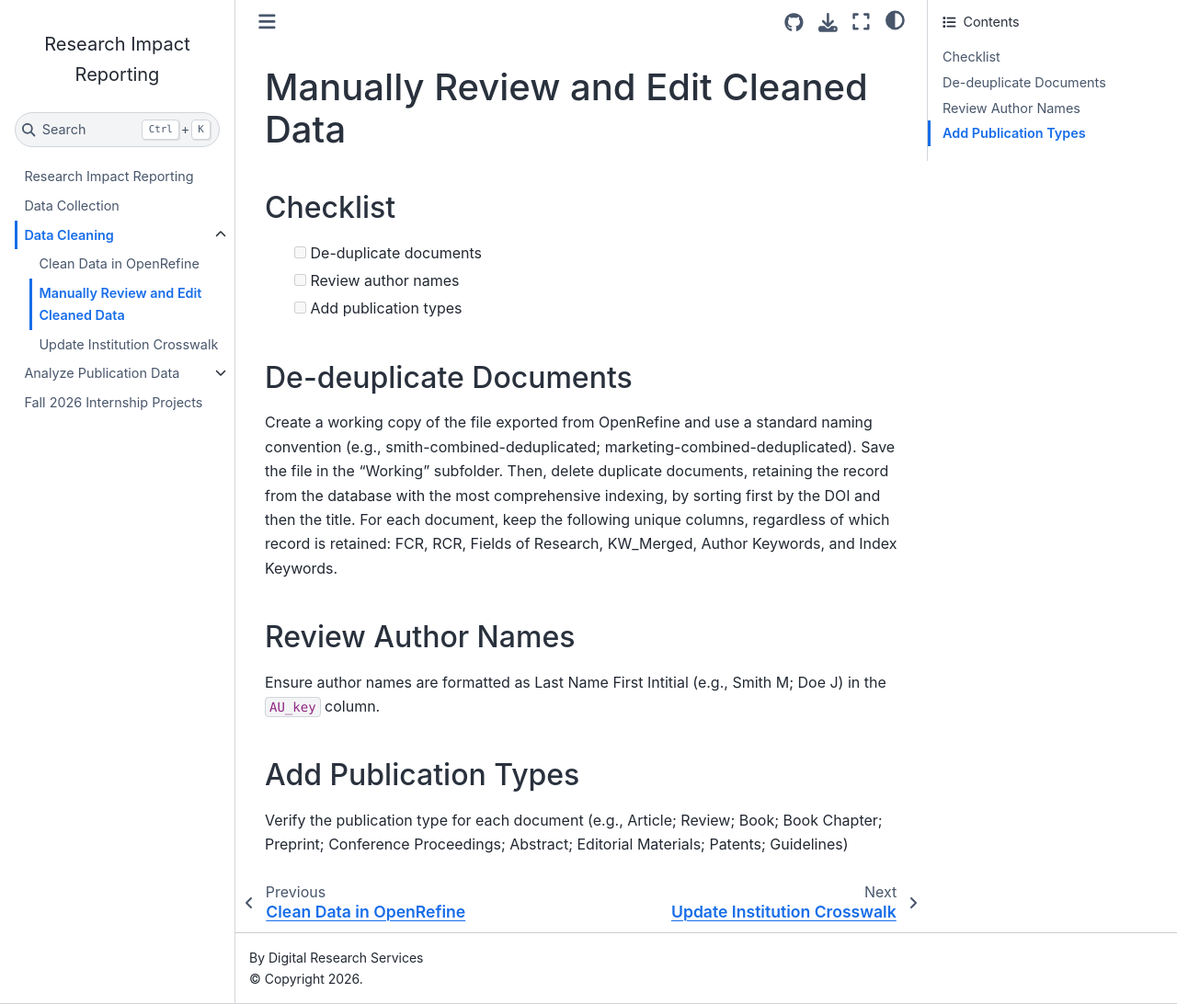
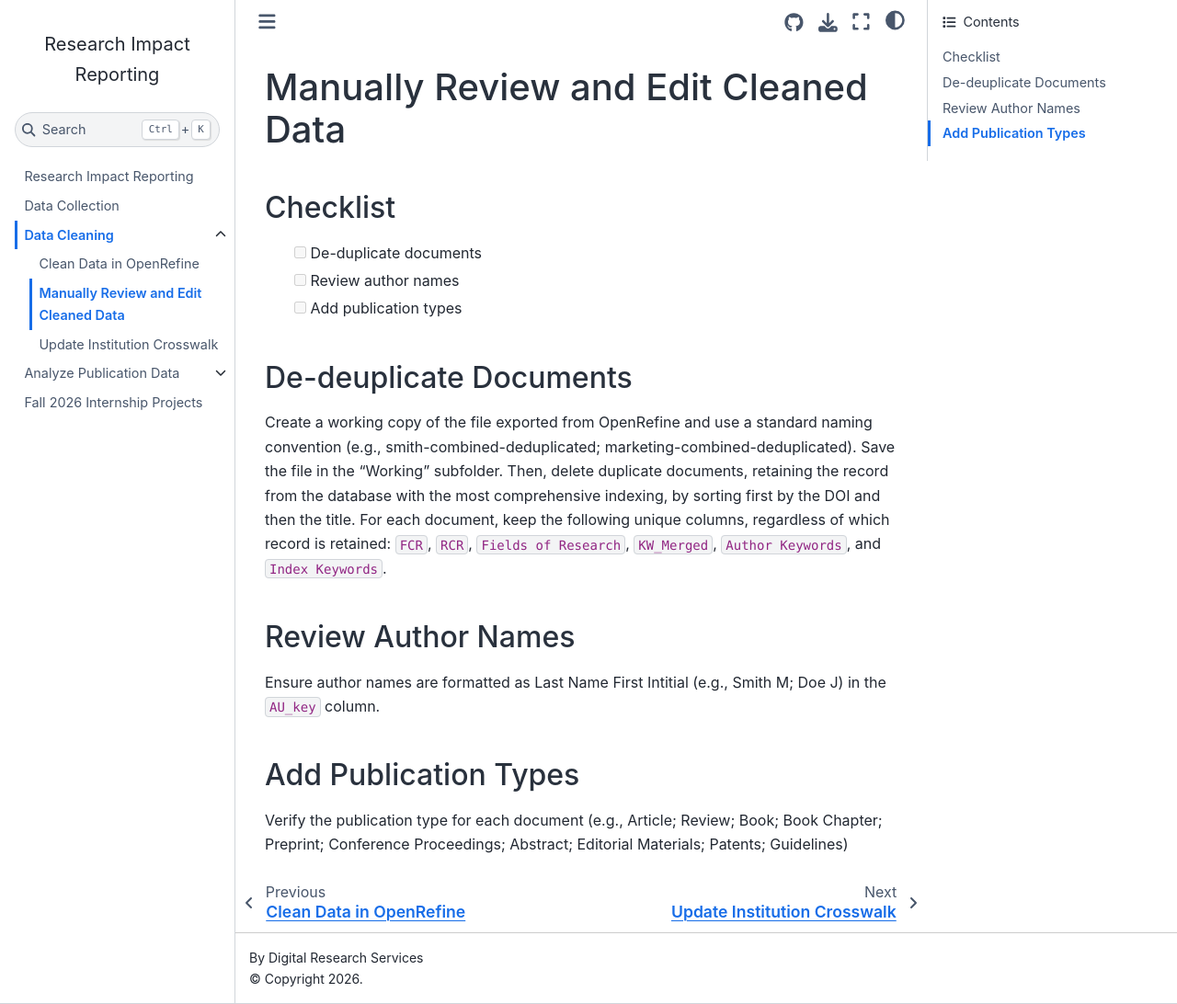
Before and after one commit to vvlooking/research-impact, a Jupyter Book: the page built from website/data-cleaning-review.md, in a window 1280 px wide and 1092 px high. Shown: the whole window at 92% size. Built offline with Jupyter Book 1.0.4 settings and Sphinx 7.4.7 and the Sphinx Book theme 1.1.4, drawn with Linux system fonts in a browser that asks for light colours.

```diff
--- a/website/data-cleaning-review.md
+++ b/website/data-cleaning-review.md
@@ -6,7 +6,7 @@
 - [ ] Add publication types
 
 ## De-deuplicate Documents
-Create a working copy of the file exported from OpenRefine and use a standard naming convention (e.g., smith-combined-deduplicated; marketing-combined-deduplicated). Save the file in the "Working" subfolder. Then, delete duplicate documents, retaining the record from the database with the most comprehensive indexing, by sorting first by the DOI and then the title. For each document, keep the following unique columns, regardless of which record is retained: FCR, RCR, Fields of Research, KW_Merged, Author Keywords, and Index Keywords.
+Create a working copy of the file exported from OpenRefine and use a standard naming convention (e.g., smith-combined-deduplicated; marketing-combined-deduplicated). Save the file in the "Working" subfolder. Then, delete duplicate documents, retaining the record from the database with the most comprehensive indexing, by sorting first by the DOI and then the title. For each document, keep the following unique columns, regardless of which record is retained: `FCR`, `RCR`, `Fields of Research`, `KW_Merged`, `Author Keywords`, and `Index Keywords`.
 
 ## Review Author Names
 Ensure author names are formatted as Last Name First Intitial (e.g., Smith M; Doe J) in the `AU_key` column.
```
